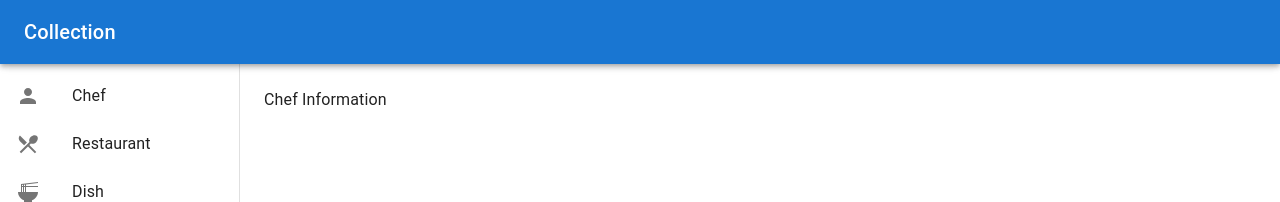
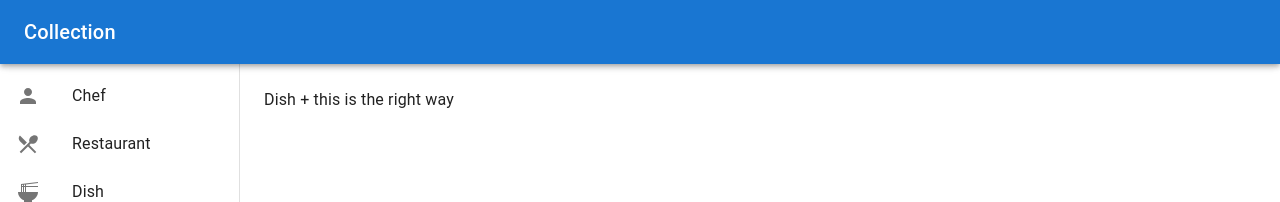
Before and after one commit to IdoYotvat-Moveo/Epicure-Admin, a React (Vite) app: page /dish in a window 1280 px wide. Shown: the top 202 px of the page. Built offline with nearby package versions, Linux system fonts and the light colour scheme.

Commit message:
Set basic routes + nested routes

```diff
--- a/package.json
+++ b/package.json
@@ -18,7 +18,9 @@
     "react": "^18.3.1",
     "react-dom": "^18.3.1",
     "react-redux": "^9.1.2",
-    "redux": "^5.0.1"
+    "react-router-dom": "^6.25.1",
+    "redux": "^5.0.1",
+    "styled-components": "^6.1.12"
   },
   "devDependencies": {
     "@types/react": "^18.3.3",
--- a/src/App.tsx
+++ b/src/App.tsx
@@ -1,12 +1,20 @@
+import { BrowserRouter as Router, Route, Routes } from 'react-router-dom'
 import HomePage from "./pages/HomePage"
+import GenericTable from './components/genericTable/GenericTable'
 
 
 function App() {
 
   return (
-    <>
-    <HomePage/>
-    </>
+    <Router>
+      <Routes>
+          <Route path="/" element={<HomePage />}>
+            <Route path="chef" element={<GenericTable entity="Chef" />} />
+            <Route path="restaurant" element={<GenericTable entity="Restaurant" />} />
+            <Route path="dish" element={<GenericTable entity="Dish" />} />
+          </Route>
+      </Routes>
+    </Router>
   )
 }
 
--- /dev/null
+++ b/src/components/genericTable/GenericTable.tsx
@@ -0,0 +1,15 @@
+
+interface GenericTableProps {
+    entity: string
+  }
+
+
+const GenericTable = ({entity}:GenericTableProps) => {
+  return (
+    <div>
+      {entity} + this is the right way
+    </div>
+  )
+}
+
+export default GenericTable
--- a/src/components/sidebar/SideBar.tsx
+++ b/src/components/sidebar/SideBar.tsx
@@ -8,28 +8,15 @@ import ListItem from '@mui/material/ListItem'
 import ListItemButton from '@mui/material/ListItemButton'
 import ListItemIcon from '@mui/material/ListItemIcon'
 import ListItemText from '@mui/material/ListItemText'
-import { useState } from 'react'
+import { Outlet, useNavigate } from 'react-router-dom'
 
 
 
 const SideBar = () => {
-  const [selectedItem, setSelectedItem] = useState<string>('Chef')
+  const navigate = useNavigate()
 
-  const handleListItemClick = (item: string) => {
-    setSelectedItem(item)
-  };
-
-  const renderContent = () => {
-    switch (selectedItem) {
-      case 'Chef':
-        return <Typography paragraph>Chef Information</Typography>
-      case 'Restaurant':
-        return <Typography paragraph>Restaurant Information</Typography>
-      case 'Dish':
-        return <Typography paragraph>Dish Information</Typography>
-      default:
-        return null
-    }
+  const handleListItemClick = (path: string) => {
+    navigate(`/${path.toLowerCase()}`);
   }
 
   return (
@@ -61,7 +48,7 @@ const SideBar = () => {
       </DrawerStyled>
       <MainContent component="main">
         <Toolbar />
-        {renderContent()}
+        <Outlet/>
       </MainContent>
     </Root>
   )
--- a/src/pages/HomePage.tsx
+++ b/src/pages/HomePage.tsx
@@ -1,9 +1,10 @@
+import { Outlet } from "react-router-dom"
 import SideBar from "../components/sidebar/SideBar"
 
 const HomePage = () => {
   return (
     <>
-    <SideBar/>
+      <SideBar />
     </>
   )
 }
```
Also changed, not shown: 1 other file (tests, documents, lock files or other folders).
